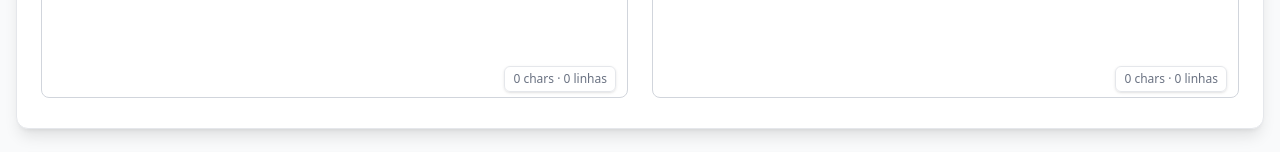
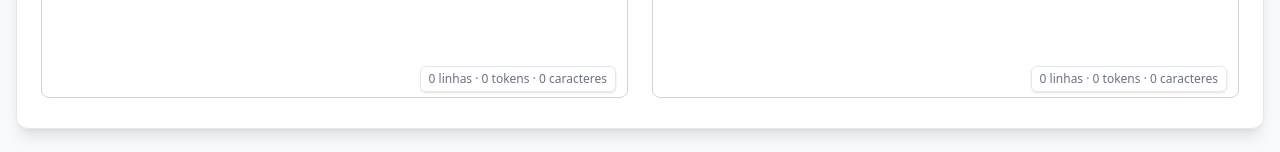
Before and after one commit to maxsbot/QuickDiff, a React (Vite) app: page / in a window 1280 px wide. Shown: the part 529-681 px from the top of the page. Built offline with nearby package versions, Linux system fonts and the light colour scheme.

Commit message:
feat: Adiciona contagem de tokens ao componente TextInput
- Atualiza o estado para incluir contagem de tokens
- Modifica a lógica de handleChange para calcular e exibir tokens, além de caracteres e linhas
- Atualiza a exibição de estatísticas para incluir tokens no componente

```diff
--- a/src/components/TextInput.jsx
+++ b/src/components/TextInput.jsx
@@ -6,16 +6,21 @@ export default function TextInput({
   onChange,
   className = ""
 }) {
-  const [stats, setStats] = useState({ characters: 0, lines: 0 })
+  const [stats, setStats] = useState({ characters: 0, lines: 0, tokens: 0 })
 
   const handleChange = (e) => {
     const text = e.target.value
     onChange?.(text)
 
     // Calcular estatísticas
+    const lines = text.split('\n').length
+    // Contar tokens: divide por espaços e quebras de linha, remove vazios
+    const tokens = text.trim() === '' ? 0 : text.trim().split(/\s+/).length
+
     setStats({
       characters: text.length,
-      lines: text.split('\n').length
+      lines: lines,
+      tokens: tokens
     })
   }
 
@@ -28,7 +33,7 @@ export default function TextInput({
         className="w-full h-64 p-4 border border-gray-300 rounded-lg resize-none focus:ring-2 focus:ring-blue-500 focus:border-transparent focus:shadow-lg transition-all duration-200 font-mono text-sm placeholder-gray-400"
       />
       <div className="absolute bottom-3 right-3 text-xs text-gray-500 bg-white/90 backdrop-blur-sm px-2 py-1 rounded-md border border-gray-200 shadow-sm">
-        <span className="font-medium">{stats.characters}</span> chars · <span className="font-medium">{stats.lines}</span> linhas
+        <span className="font-medium">{stats.lines}</span> linhas · <span className="font-medium">{stats.tokens}</span> tokens · <span className="font-medium">{stats.characters}</span> caracteres
       </div>
     </div>
   )
```
